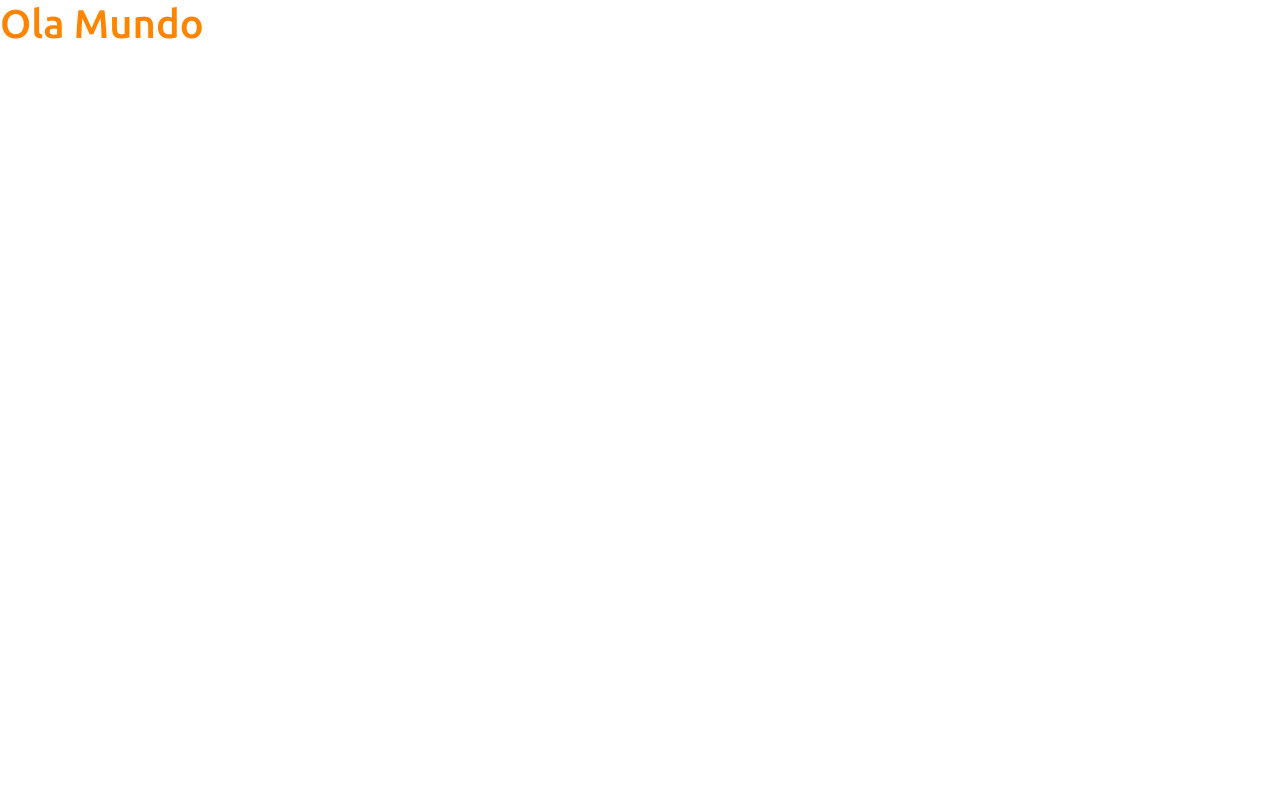
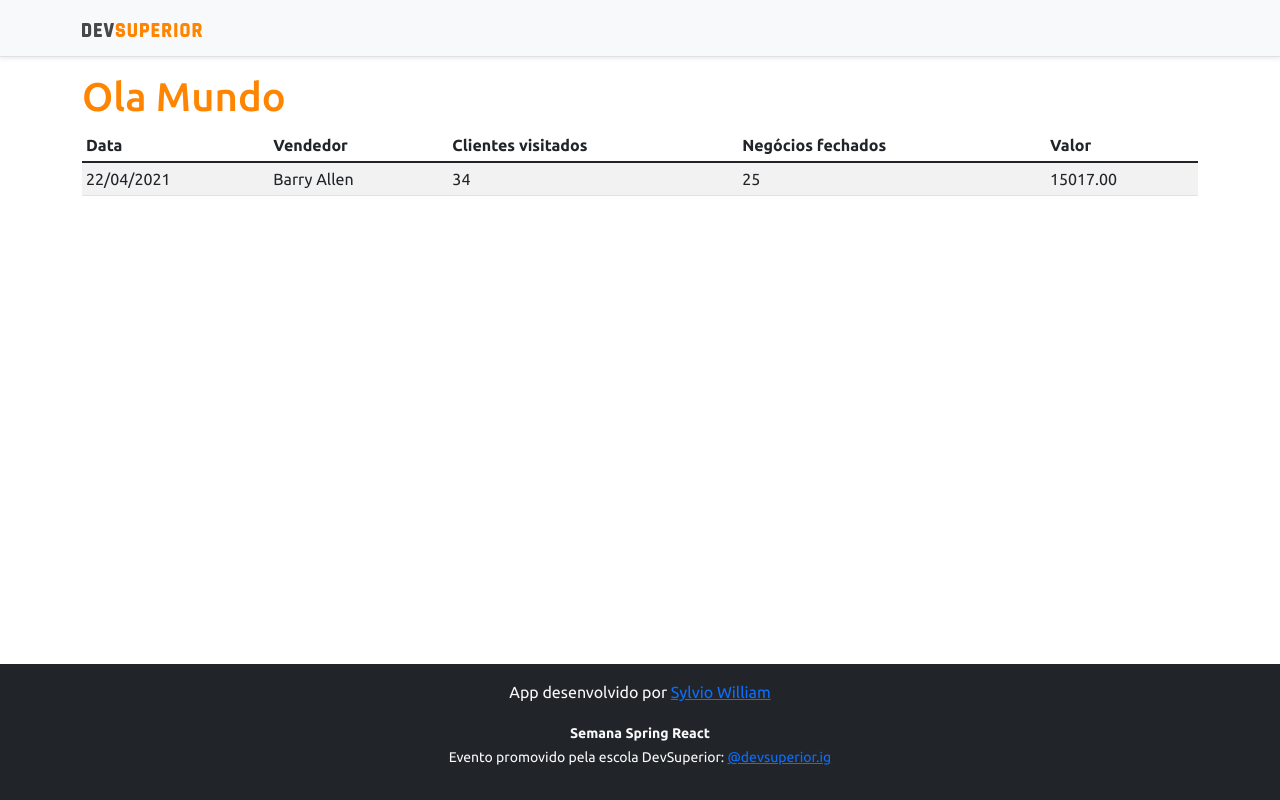
Before and after one commit to SylvioWilliam/projeto-sds3, a React (Create React App) app in the folder frontend/: page / in a window 1280 px wide. Built offline with nearby package versions, Linux system fonts and the light colour scheme.

Commit message:
Basic Static Components

```diff
--- a/frontend/src/App.tsx
+++ b/frontend/src/App.tsx
@@ -1,8 +1,17 @@
+import DataTable from "./components/DataTable";
+import Footer from "./components/Footer";
+import NavBar from "./components/NavBar";
+
 function App() {
   return (
-    <div >
-      <h1 className="text-primary">Ola Mundo</h1>
-    </div>
+    <>
+      <NavBar />
+      <div className="container">
+        <h1 className="text-primary">Ola Mundo</h1>
+        <DataTable />
+      </div>
+      <Footer />
+    </>
   );
 }
 
--- /dev/null
+++ b/frontend/src/components/DataTable/index.tsx
@@ -0,0 +1,31 @@
+function DataTable() {
+    return (
+
+        <div className="table-responsive">
+            <table className="table table-striped table-sm">
+                <thead>
+                    <tr>
+                        <th>Data</th>
+                        <th>Vendedor</th>
+                        <th>Clientes visitados</th>
+                        <th>Negócios fechados</th>
+                        <th>Valor</th>
+                    </tr>
+                </thead>
+                <tbody>
+                    <tr>
+                        <td>22/04/2021</td>
+                        <td>Barry Allen</td>
+                        <td>34</td>
+                        <td>25</td>
+                        <td>15017.00</td>
+                    </tr>
+                </tbody>
+            </table>
+        </div>
+
+
+    );
+}
+
+export default DataTable;
--- /dev/null
+++ b/frontend/src/components/Footer/index.tsx
@@ -0,0 +1,15 @@
+function Footer() {
+    return (
+
+        <footer className="footer mt-auto py-3 bg-dark">
+            <div className="container">
+                <p className="text-light">App desenvolvido por <a href="https://www.linkedin.com/in/sylvio-william-val%C3%A9rio-de-moraes-8a3a85a1/" target="_blank" rel="noreferrer">Sylvio William</a></p>
+                <p className="text-light"><small><strong>Semana Spring React</strong><br />
+                    Evento promovido pela escola DevSuperior: <a href="https://instagram.com/devsuperior.ig" target="_blank" rel="noreferrer">@devsuperior.ig</a></small></p>
+            </div>
+        </footer>
+
+    );
+}
+
+export default Footer;
--- /dev/null
+++ b/frontend/src/components/NavBar/index.tsx
@@ -0,0 +1,17 @@
+import ImgDsDark from './../../assets/img/ds-dark.svg';
+
+function NavBar() {
+  return (
+
+      <div className="d-flex flex-column flex-md-row align-items-center p-3 px-md-4 mb-3 bg-light border-bottom shadow-sm">
+        <div className="container">
+          <nav className="my-2 my-md-0 mr-md-3">
+            <img src={ImgDsDark} alt="DevSuperior" width="120" />
+          </nav>
+        </div>
+      </div>
+
+  );
+}
+
+export default NavBar;
```
Also changed, not shown: frontend/src/assets/img/ds-dark.svg (added).
